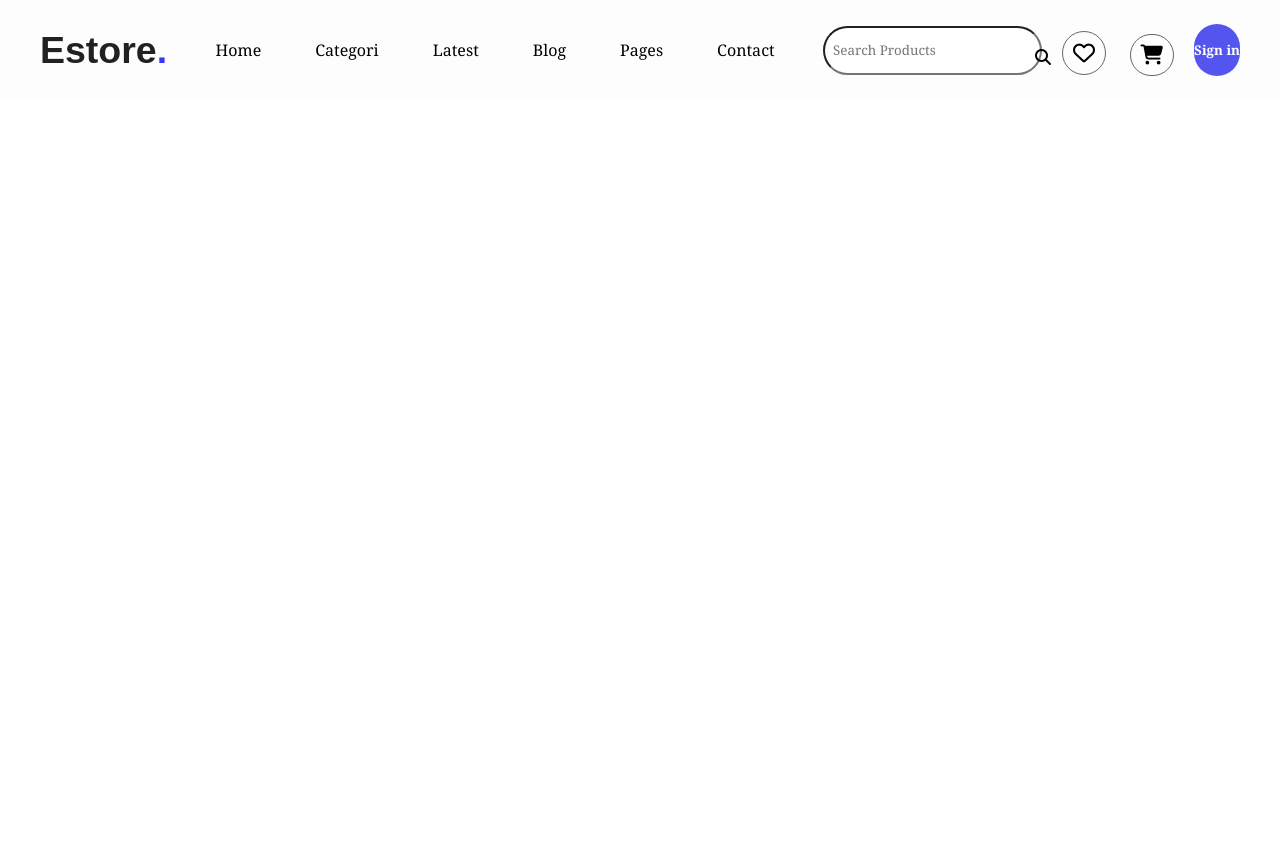
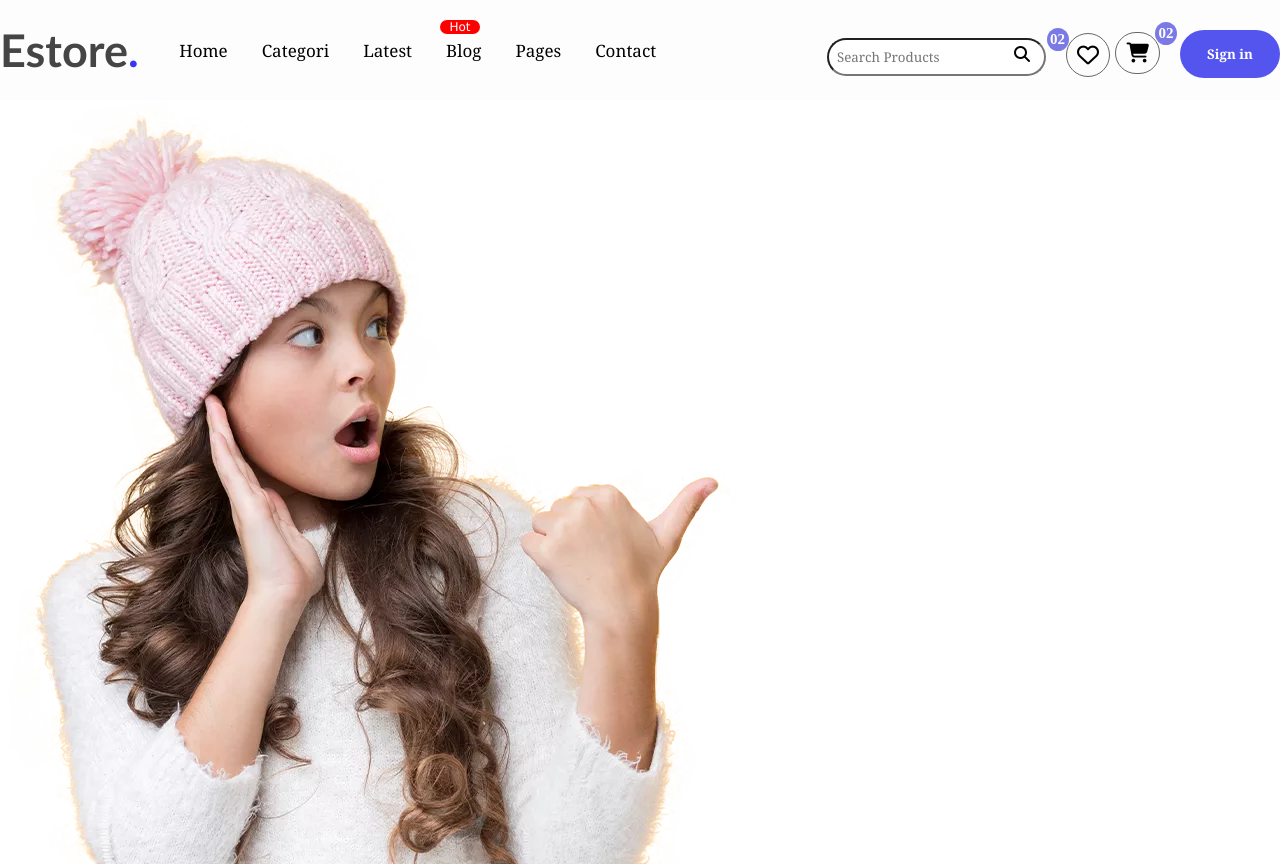
Before and after one commit to Khanim05/Front_Project, a plain HTML site: page index.html in a window 1280 px wide. Before the commit the page ends 800 px from the top, so only its background shows below. Drawn offline with Linux system fonts and the light colour scheme.

Commit message:
navbar end

```diff
--- a/assets/css/style.css
+++ b/assets/css/style.css
@@ -17,7 +17,7 @@ ul{
     background-color: rgb(253, 253, 253);
 }
 .container{
-    max-width: 1200px;
+    max-width: 1300px;
     margin: 0 auto;
     height: 100%;
 }
@@ -31,21 +31,25 @@ ul li{
     position: relative;
 }
 ul li a{
+    font-size: 17px;
     font-family: Georgia, 'Times New Roman', Times, serif;
     color: black;
     display: block;
-    padding: 10px 25px;
+    padding: 10px 15px;
     text-align: center;
 }
-ul li ul.dropdown li {
+ul li ul.dropdown li{
     display: block;
 }
 ul li ul.dropdown {
-    width: 100%;
-    background: rgb(255, 255, 255);
+    width: 100px;
+    background: rgb(248, 248, 248);
     position: absolute;
     z-index: 999;
     display: none;
+}
+.dropdown a{
+    font-size: 12px;
 }
 ul a:hover{
     color: red;
@@ -54,13 +58,28 @@ ul li:hover ul.dropdown{
     display: block;
     color: red;
 }
+.hot{
+    position: absolute;
+    text-align: center;
+    top: 20px;
+    left: 440px;
+    width: 40px;
+    background-color: red;
+    border-radius: 15px;
+    color: white;
+    font-size: 12px;
+    font-family: Verdana, Geneva, Tahoma, sans-serif;
+   }
+.list{
+    margin-left: 100px;
+}
 .logo{
-    font-size: 25px;
+    font-size: 30px;
     font-weight: bold;
-    font-family: Arial, Helvetica, sans-serif;
+    font-family: 'Gill Sans', 'Gill Sans MT', Calibri, 'Trebuchet MS', sans-serif;
 }
  .logo h1{
-    color: rgb(34, 33, 33);
+    color: rgb(70, 69, 69);
  }
  .logo span{
     color: rgb(54, 54, 245);
@@ -68,38 +87,58 @@ ul li:hover ul.dropdown{
  input[type=text]{
     border-radius: 30px;
     padding: 8px;
+    margin-top: 15px;
     font-family: Georgia, 'Times New Roman', Times, serif;
  }
  .icon{
+    margin-left: 150px;
     display: flex;
     gap: 20px;
     position: relative;
  }
 .srch{
     position: absolute;
-    right: 55px;
-    bottom:10px;
- }
- i{
-    margin-top: 5px;
+    right: 80px;
+    bottom:15px;
  }
  .heart{
+    margin-top: 10px;
     font-size: 22px;
     border: 1px solid rgb(104, 103, 103);
     padding: 10px;
     border-radius: 30px;
  }
+ .count{
+    font-weight: 600;
+    font-size: 15px;
+    color: white;
+    position: absolute;
+    padding: 3px;
+    width: 22px;
+    border-radius: 50%;
+    background-color:rgb(122, 122, 230);
+    left: 220px;
+    top: 5px;
+ }
 .icon1{
     display: flex;
     gap: 20px;
+    position: relative;
 }
 .btn{
+    margin-top: 8px;
+    width: 100px;
+    padding: 15px;
     font-weight: bold;
     font-family: Georgia, 'Times New Roman', Times, serif;
     color: white;
     background-color: rgb(84, 84, 238);
     border: none;
-    border-radius: 30px
+    border-radius: 30px;
+}
+.btn:hover{
+    background-color:rgb(122, 122, 230);
+    color: white;
 }
 .icon1 i{
     border: 1px solid rgb(104, 103, 103);
@@ -109,3 +148,70 @@ ul li:hover ul.dropdown{
     margin-top: 10px;
     font-size: 20px;
 }
+.count1{
+    font-weight: 600;
+    font-size: 15px;
+    color: white;
+    position: absolute;
+    padding: 3px;
+    width: 22px;
+    border-radius: 50%;
+    background-color:rgb(122, 122, 230);
+    left: 40px;
+}
+.sidebar{
+    display: none;
+}
+@media screen and (min-width:1200px){
+    .list{
+        margin-left: 20px;
+    }
+}
+@media screen and (max-width:1200px){
+    .list{
+        margin-left: 20px;
+    }
+    .icon{
+        display: none;
+    }
+}
+@media screen and (max-width:996px){
+    body,html{
+        overflow-x: hidden;
+    }
+    .list{
+        display: none;
+    }
+    .icon{
+        display: none;
+    }
+    .sidebar{
+        display: block;
+        background-color: rgb(54, 54, 54);
+        color: white;
+        font-size: 30px;
+        border-radius: 7px;
+        padding: 10px;
+        margin-top: 50px;
+    }
+    .sign{
+        display: none;
+    }
+    .nav{
+        padding: 0 20px;
+    }
+    .icon1{
+        position:relative
+    }
+    .shop{
+      position: absolute;
+      bottom: 1px;
+      left: 70px;
+    }
+    .count1{
+        position: absolute;
+        left: 180px;
+        bottom: 20px;
+    }
+
+}
--- a/index.html
+++ b/index.html
@@ -16,7 +16,7 @@
                     <li><a href="">Home</a></li>
                     <li><a href="">Categori</a></li>
                     <li>
-                        <a href="">Latest</a>
+                        <a href="" class="txt">Latest</a>
                         <ul class="dropdown">
                            <li><a href="">Product List</a></li>
                            <li><a href="">Product Details</a></li>
@@ -43,21 +43,43 @@
                     </li>
                     <li><a href="">Contact</a></li>
                 </ul>
+                <div class="hot">Hot</div>
             </div>
             <div class="icon">
-                <input type="text" placeholder="Search Products">
+                <div class="input"><input type="text" placeholder="Search Products"></div>
                 <i class="fas fa-search special-tag srch"></i>
                 <i class="far fa-heart heart"></i>
+                <div class="count">02</div>
             </div>
             <div class="icon1">
-                <a href=""><i class="fas fa-shopping-cart"></i>
-                </a>
-                <button class="btn default">Sign in</button>
+                 <div class="shop"><a href=""><i class="fas fa-shopping-cart shop"></i>
+                </a></div>
+                <div class="sign"><button class="btn">Sign in</button></div>
+                <div class="count1">02</div>
             </div>
+            <div class="sidebar">
+                <span class="menu">Menu</span>
+                <i class="fa-solid fa-bars" style="color: #ffffff;"></i>
+            </div>
+
         </div>
      </section>
     </header>
     <!-- header area end -->
+
+
+    <!-- main hisse start -->
+    <main>
+        <section id="main_area">
+            <div class="container main">
+                <div class="image"><img src="assets/image/main.png" alt=""></div>
+                <div></div>
+
+            </div>
+        </section>
+
+    </main>
+    <!-- main hisse son -->
 </head>
 <body>
 
```
Also changed, not shown: assets/image/main.png (added).
